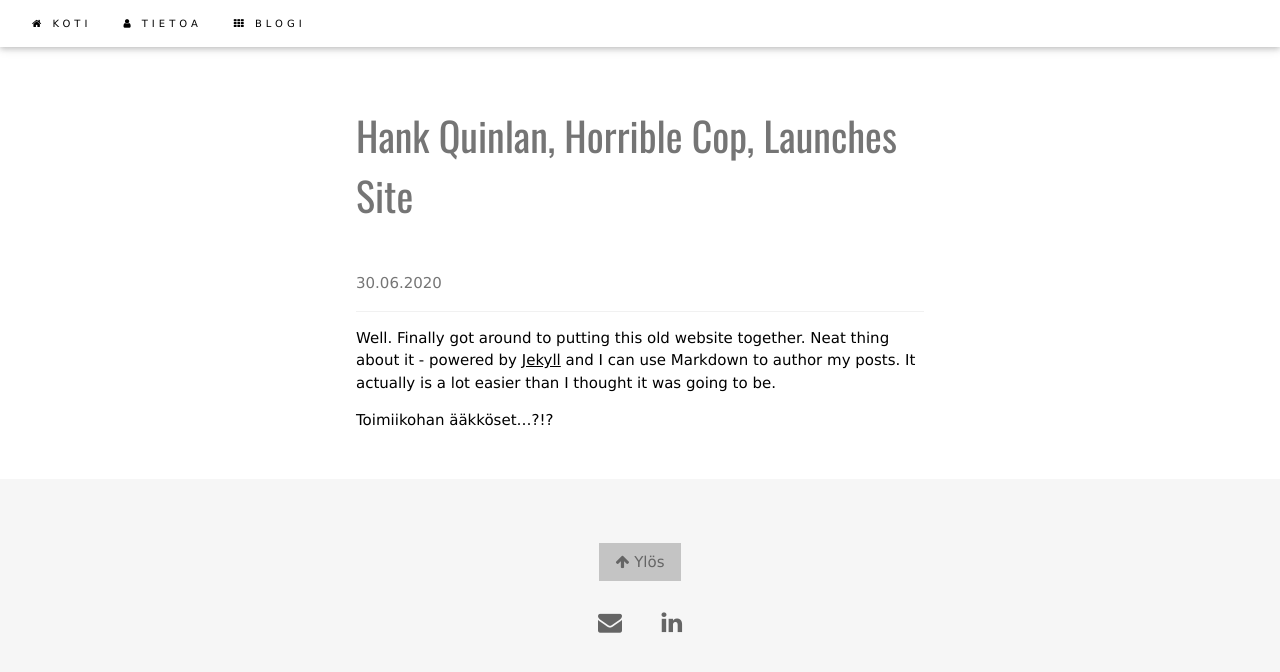
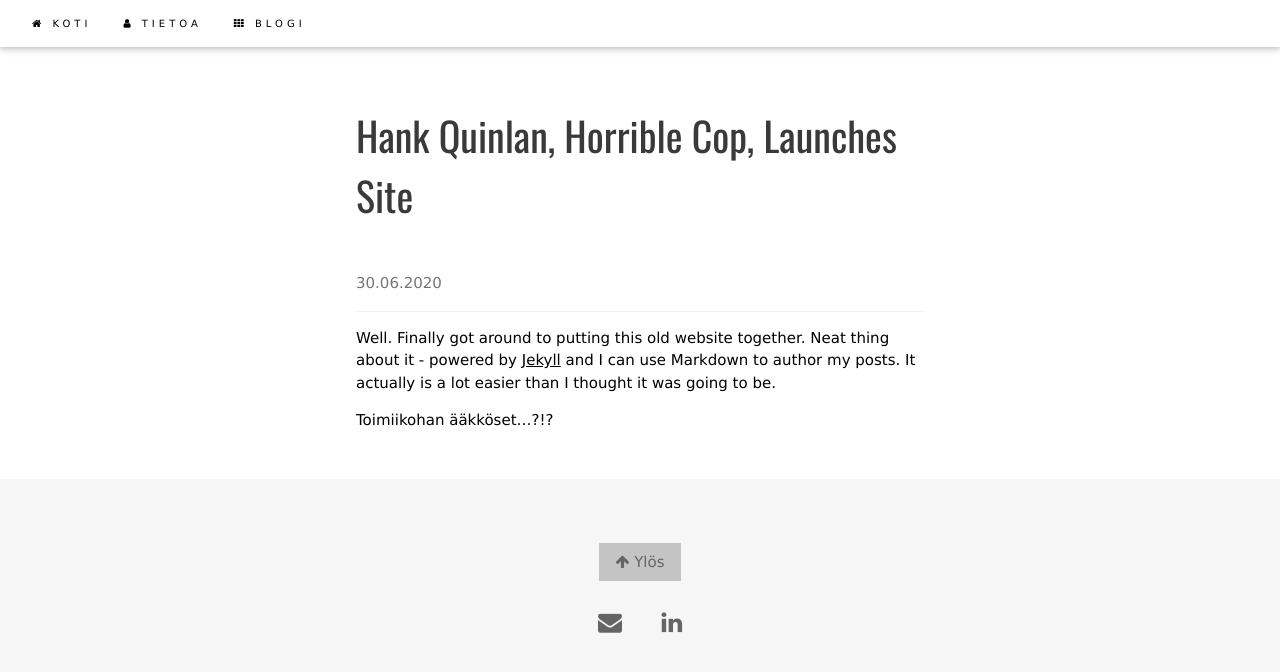
Before and after one commit to seme/seme.github.io, a Jekyll site: the page built from _posts/2020-06-30-site-launched.md, in a window 1280 px wide. Shown: the top 672 px of the page. Built offline with Jekyll 4.4.1, drawn with Linux system fonts in a browser that asks for light colours.

```diff
--- a/_layouts/post.html
+++ b/_layouts/post.html
@@ -4,7 +4,7 @@
 
 <div class="w3-auto w3-content" style="max-width:600px">
     <div class="w3-container w3-padding-32" >
-        <h1 class="w3-padding-16 w3-text-grey w3-font" style="font-size:40px;">{{ page.title }}</h1>
+        <h1 class="w3-padding-16 w3-text-dark-grey w3-font" style="font-size:40px;">{{ page.title }}</h1>
         <p class="w3-border-bottom w3-border-light-grey w3-padding-16 w3-text-grey">{{ page.date | date: "%d.%m.%Y" }}</p>
         <div>
             {{ content }}
```
